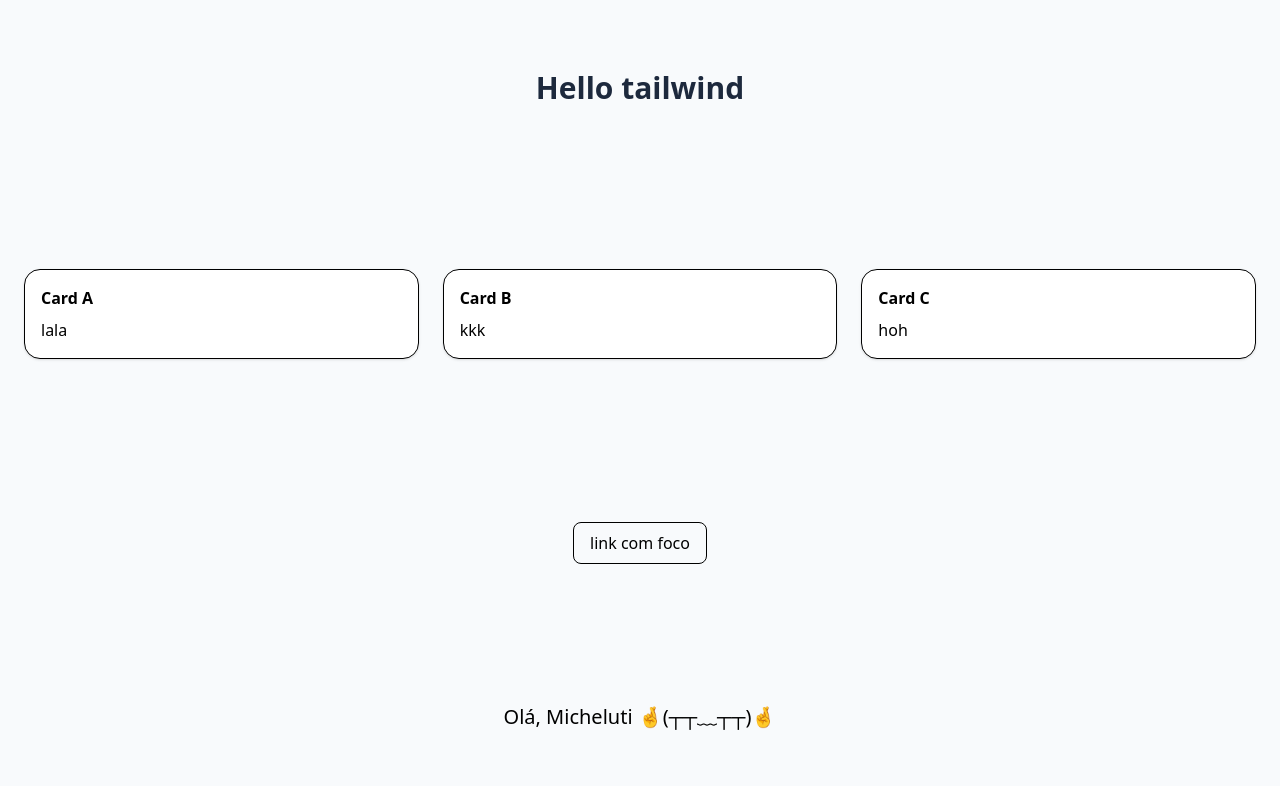
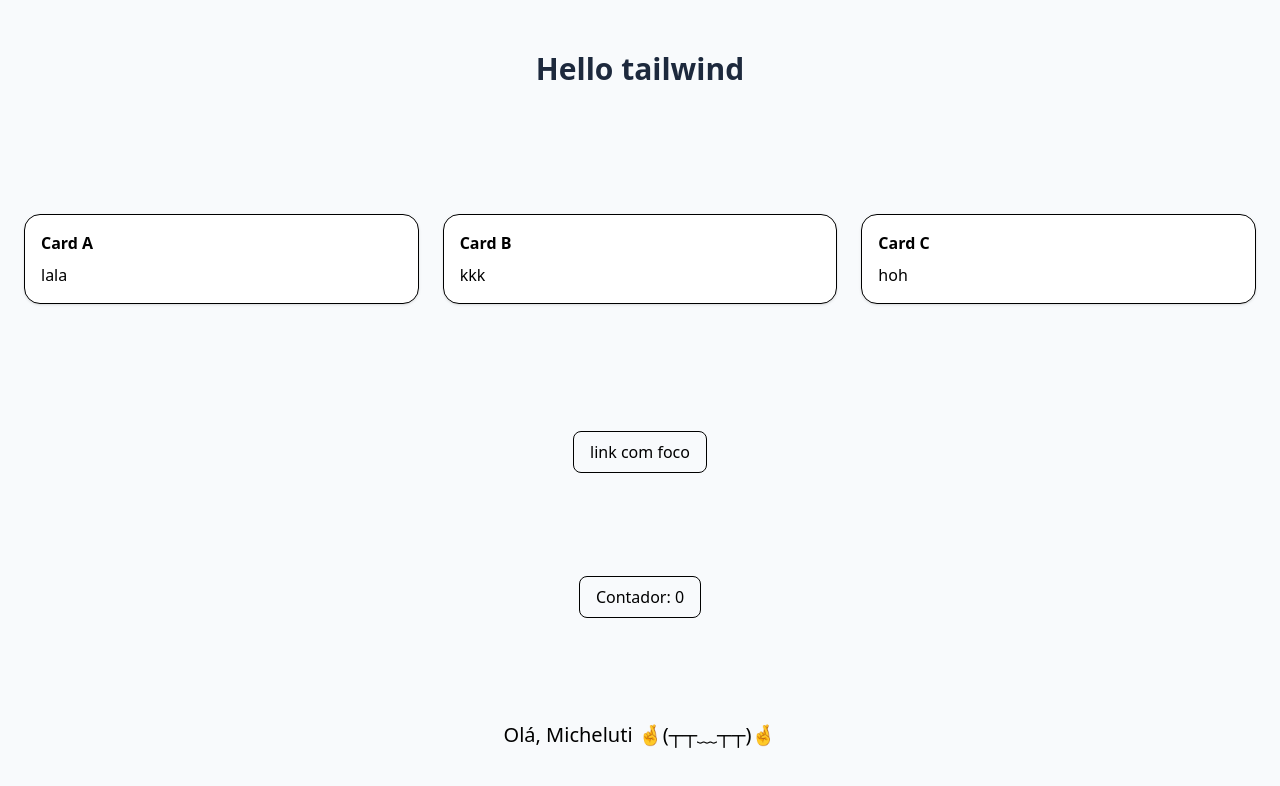
Before and after one commit to FelipeMicheluti/projeto-m4, a React (Vite) app: page / in a window 1280 px wide. Shown: the top 786 px of the page. Built offline with nearby package versions, Linux system fonts and the light colour scheme.

Commit message:
estado- eventos

```diff
--- a/src/App.jsx
+++ b/src/App.jsx
@@ -1,13 +1,17 @@
 import { Card } from "./components/Card";
 import { Hello } from "./components/Hello";
-
+import { useState} from "react";
 
 const CARDS = [
   { id: 0, title: 'Card A', description: 'lala' },
   { id: 1, title: 'Card B', description: 'kkk' },
   { id: 2, title: 'Card C', description: 'hoh' },
 ]
+
 const App = () => {
+  const [count, setCount] = useState(0)
+
+  const inc = () => setCount(c => c + 1)
   return (
     <main className="min-h-dvh grid place-items-center bg-slate-50">
       <h1 className="text-3xl font-bold text-slate-800">
@@ -22,7 +26,13 @@ const App = () => {
         ))}
       </div>
 
-      <a href="#" className="inline-block px-4 py-2 rounded-lg border hover:bg-slate-500 focus:ring-2 focust:ring-blue-500">link com foco</a>
+      <a href="#" className="inline-block px-4 py-2 rounded-lg border hover:bg-slate-500 focus:ring-2  focust:ring-blue-500">link com foco</a>
+
+      <button
+      className="inline-block px-4 py-2 rounded-lg border hover:bg-slate-500 focus:ring-2  focust:ring-blue-500 cursor-pointer"
+      onClick={inc}>
+        Contador: {count}</button>
+
 
       <Hello name="Micheluti" />
 
```
